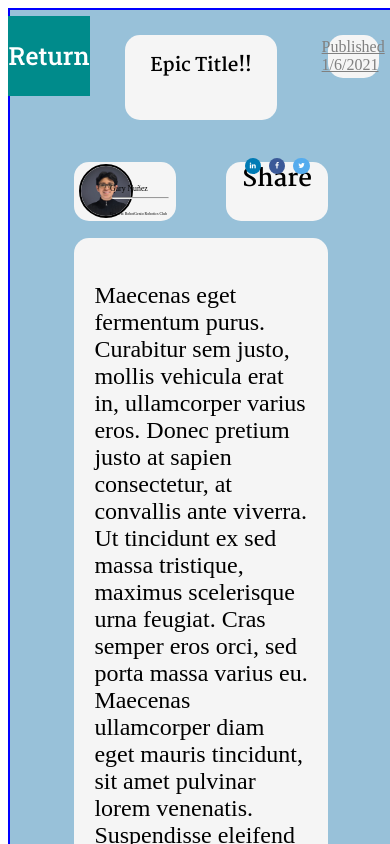
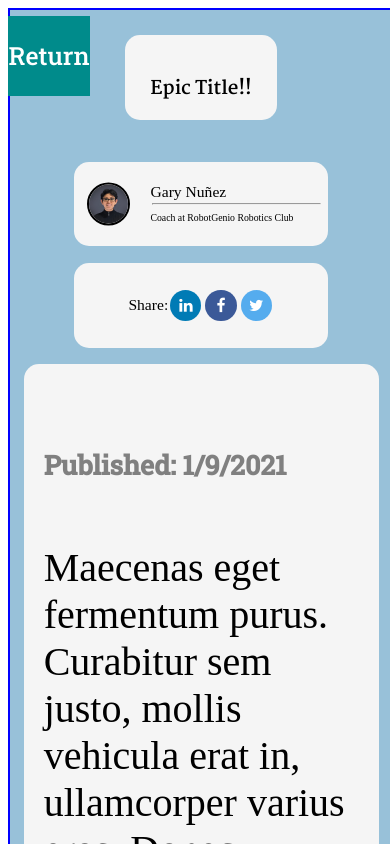
Before and after one commit to gary-vladimir/GaryBricks3DWebsite, a plain HTML site: page legoPost.html in a window 390 px wide. Shown: the top 844 px of the page. Drawn offline with Linux system fonts and the light colour scheme.

Commit message:
Add files via upload

```diff
--- a/legoPost.html
+++ b/legoPost.html
@@ -17,11 +17,9 @@
             <div id="return">
                 <a href="index.html" class="button">Return</a>
             </div>
-            <div id="date">Published 1/6/2021</div>
 
             <div id="media">
-                <p id="share">Share</p>
-                <div id="icons">
+                <em id="share">Share:</em>
                 <a href="#" class="fa fa-linkedin"></a>
                 <a
                     href="https://www.facebook.com/garybricks3D"
@@ -32,9 +30,9 @@
                     class="fa fa-twitter"
                 ></a>
             </div>
-            </div>
 
             <div id="post">
+                <h6 id="Published">Published: 1/9/2021</h6>
                 <p>
                     Maecenas eget fermentum purus. Curabitur sem justo, mollis
                     vehicula erat in, ullamcorper varius eros. Donec pretium
--- a/legoStyle.css
+++ b/legoStyle.css
@@ -1,11 +1,7 @@
 @import url('https://fonts.googleapis.com/css2?family=Roboto+Slab:wght@500&display=swap');
 @import url('https://fonts.googleapis.com/css2?family=Martel:wght@700&display=swap');
 @import url('https://fonts.googleapis.com/css2?family=Yellowtail&display=swap');
-/*
-div {
-    border: 1px solid red;
-}
-*/
+
 .container {
     background-color: #98c1d9;
     display: grid;
@@ -13,7 +9,7 @@ div {
     margin: auto;
     border: 2px solid blue;
     grid-template-columns: 3vw repeat(7, 13vw) 3vw;
-    grid-template-rows: 3vmax repeat(3, 5vmax) 10vmax 2vmax 100vh;
+    grid-template-rows: 3vmax repeat(3, 5vmax) 10vmax 2vmax auto;
     justify-content: center;
     grid-template-areas:
         '. . . . . . . . .'
@@ -43,7 +39,7 @@ div {
 #title {
     grid-area: t;
     text-align: center;
-    padding-top: 15px;
+    padding-top: 38px;
     font-family: 'Martel', serif;
     font-size: 3vmax;
 }
@@ -69,6 +65,11 @@ div {
     grid-area: p;
     font-size: 1.5em;
     padding: 20px;
+    margin-bottom: 60px;
+}
+#Published {
+    font-family: 'Roboto Slab', serif;
+    color: gray;
 }
 
 a.button {
@@ -88,26 +89,14 @@ a.button {
 }
 
 #media {
-    position: relative;
-}
-
-#icons {
-    position: absolute;
-    width: 100%;
-    height: 80px;
-    bottom: 15px;
-    text-align: center;
-}
-#share {
-    text-align: center;
-    font-family: 'Martel', serif;
-    margin-top: 5px;
-    font-size: 2.3em;
+    display: flex;
+    justify-content: center;
+    align-items: center;
 }
 
 .avatar {
-    width: 100px;
-    height: 100px;
+    width: 5vw;
+    height: 5vw;
     border-radius: 50%;
     border: 2px solid black;
     position: absolute;
@@ -120,12 +109,15 @@ a.button {
 }
 #data {
     position: absolute;
-    width: 60%;
+    width: 68%;
     height: 50%;
     bottom: 25%;
     right: 5px;
 }
-
+#share {
+    font-style: normal;
+    font-size: 2vw;
+}
 #name {
     font-style: normal;
     font-size: 2vw;
@@ -138,27 +130,6 @@ a.button {
 hr {
     margin: 0.5vw;
 }
-@media (max-width: 1200px) {
-    .container {
-        grid-template-rows: 3vmax repeat(3, 5vmax) 7vmax 2vmax 100vh;
-    }
-    #title {
-        font-size: 2.2vmax;
-    }
-    #share {
-        font-size: 1.5em;
-    }
-    #icons {
-        bottom: -3vw;
-    }
-    #share {
-        margin-top: -3px;
-    }
-    .avatar {
-        width: 50px;
-        height: 50px;
-    }
-}
 
 #media .fa {
     padding: 1.2vw;
@@ -169,3 +140,49 @@ hr {
     margin: 5px 2px;
     border-radius: 50%;
 }
+
+@media (max-width: 1200px) {
+    .container {
+        grid-template-columns: 3vw repeat(7, 13vw) 3vw;
+        grid-template-rows: 3vmax repeat(3, 5vmax) 10vmax 2vmax 10vmax 2vmax auto;
+        justify-content: center;
+        grid-template-areas:
+            '. . . . . . . . .'
+            '. r . t t t . d .'
+            '. . . t t t . . .'
+            '. . . . . . . . .'
+            '. . i i i i i . .'
+            '. . . . . . . . .'
+            '. . s s s s s . .'
+            '. . . . . . . . .'
+            '. p p p p p p p .';
+    }
+    #title {
+        font-size: 2.2vmax;
+    }
+
+    #icons {
+        bottom: -3vw;
+    }
+    #name {
+        font-size: 4vw;
+    }
+    #bio {
+        font-size: 2.5vw;
+    }
+    #share {
+        font-size: 4vw;
+    }
+    .avatar {
+        width: 10vw;
+        height: 10vw;
+    }
+    #media .fa {
+        padding: 2vw;
+        width: 4vw;
+        font-size: 4vw;
+    }
+    #post {
+        font-size: 2.5em;
+    }
+}
```
Lines whose indentation alone changed are shown as unchanged.
